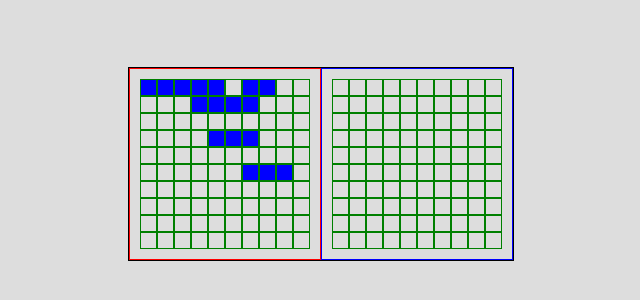
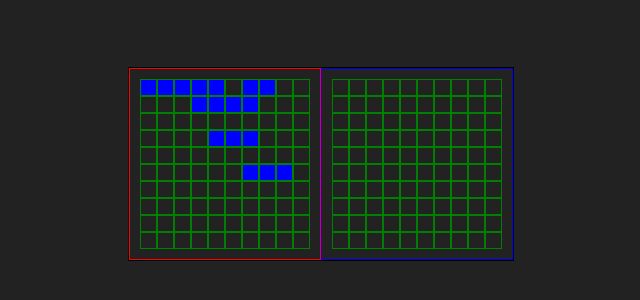
Before and after one commit to HenryCodesGit/odin-battleship, a website built with webpack: page src/html/index.html in a window 1280 px wide. Shown: the part 236-536 px from the top of the page, without its empty margins (319-959 px from the left). Built offline with nearby package versions, Linux system fonts and the light colour scheme.

Commit message:
Remove unused code and reduce background brightness

```diff
--- a/src/css/index.css
+++ b/src/css/index.css
@@ -11,7 +11,7 @@ table { border-collapse: collapse; border-spacing: 0;}
 body {
   height: 100svh;
   width: 100svw;
-  background-color: #ddd;
+  background-color: #222;
 
   display: flex;
   justify-content: center;
--- a/src/js/index.js
+++ b/src/js/index.js
@@ -131,4 +131,5 @@ clickHandler = function respondToPlayerAttack(key, x, y){
 
             if(result ==='allSunk') alert('You lost!');
     })
+
 }
```
